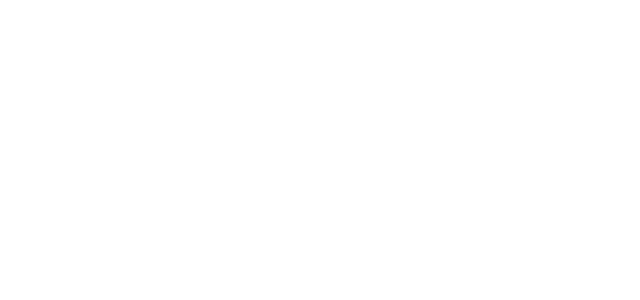
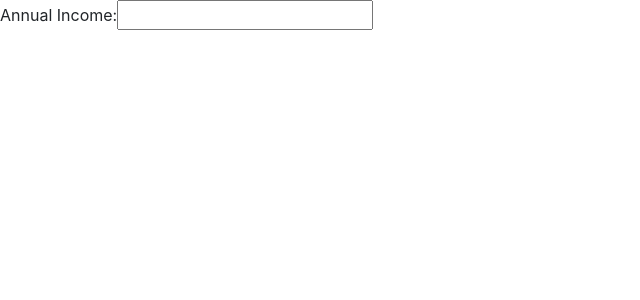
Before and after one commit to vanbuselvan/Galvanize-Project-1, a React (Create React App) app in the folder galvanizeproject1/: page / in a window 1280 px wide. Shown: the top 300 px of the page, without its empty margins (0-640 px from the left). Built offline with nearby package versions, Linux system fonts and the light colour scheme.

Commit message:
Created new Textfield component to house form inputs (WIP). - Refactored App.js to be a class component - Creates a Calculator component that is the primary page to house calculator stories.

```diff
--- a/galvanizeproject1/src/App.js
+++ b/galvanizeproject1/src/App.js
@@ -1,12 +1,14 @@
 
 import './App.css';
+import React, { Component } from 'react';
+import Calculator from './components/calculator'
 
-function App() {
-  return (
-    <div className="App">
-
-    </div>
-  );
+class App extends Component {
+  render() {
+    return (<div>
+      <Calculator />
+    </div>)
+  }
 }
 
 export default App;
--- /dev/null
+++ b/galvanizeproject1/src/components/calculator.js
@@ -0,0 +1,20 @@
+import React, { Component } from "react";
+import Textfield from "./textfield";
+
+class Calculator extends Component {
+
+    constructor() {
+        super()
+        this.state = {
+            income: 0,
+            taxPercent: 0.00
+        }
+    }
+
+    render() {
+        return(
+        <Textfield />
+        )}
+}
+
+export default Calculator;
--- /dev/null
+++ b/galvanizeproject1/src/components/textfield.js
@@ -0,0 +1,19 @@
+import React, { Component } from 'react'
+
+export default class Textfield extends Component {
+
+    constructor(props) {
+        super(props)
+        this.state = {
+            value: 0
+        }
+    }
+// TODO: Include both textfields and the button in here.
+    render() {
+        return (<form>
+            <label for={this.props.valueType}>Annual Income: </label>
+            <input type="number" id={this.props.valueType} />
+        </form>
+        )
+    }
+}
```
